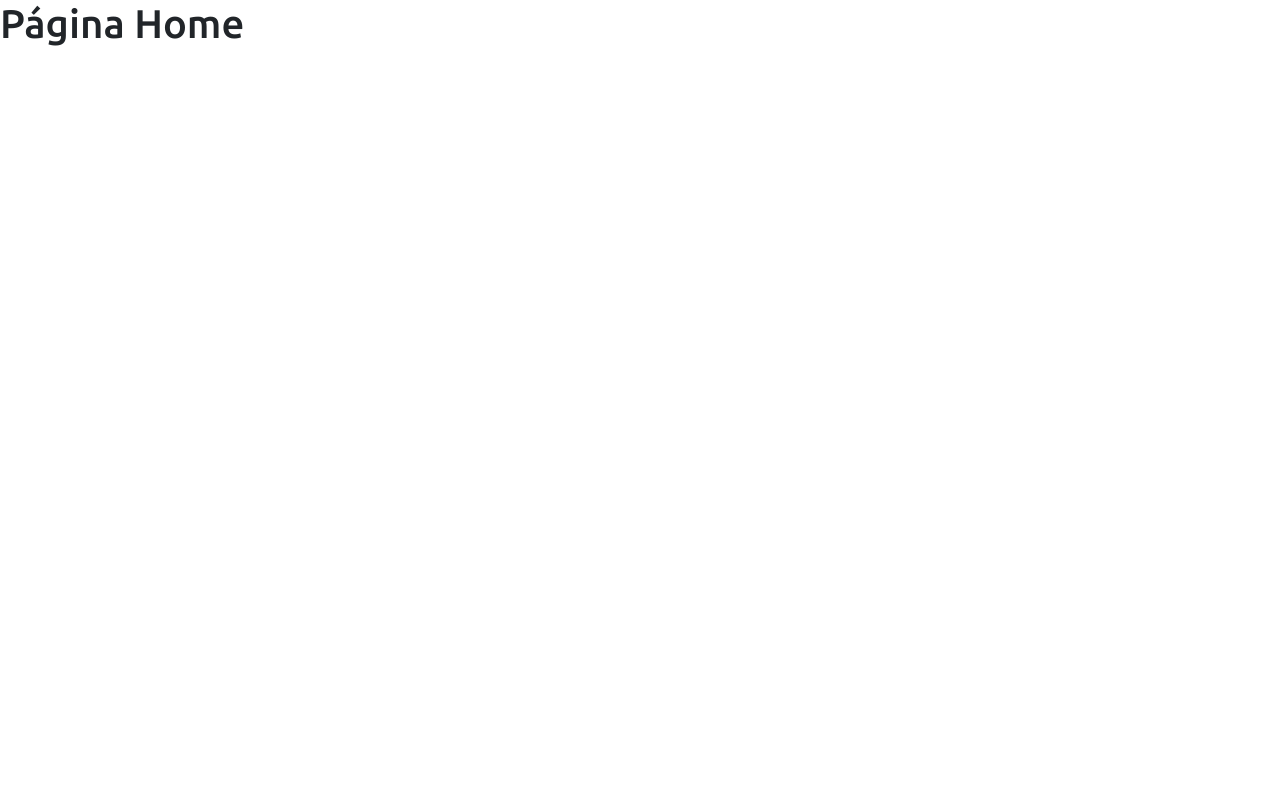
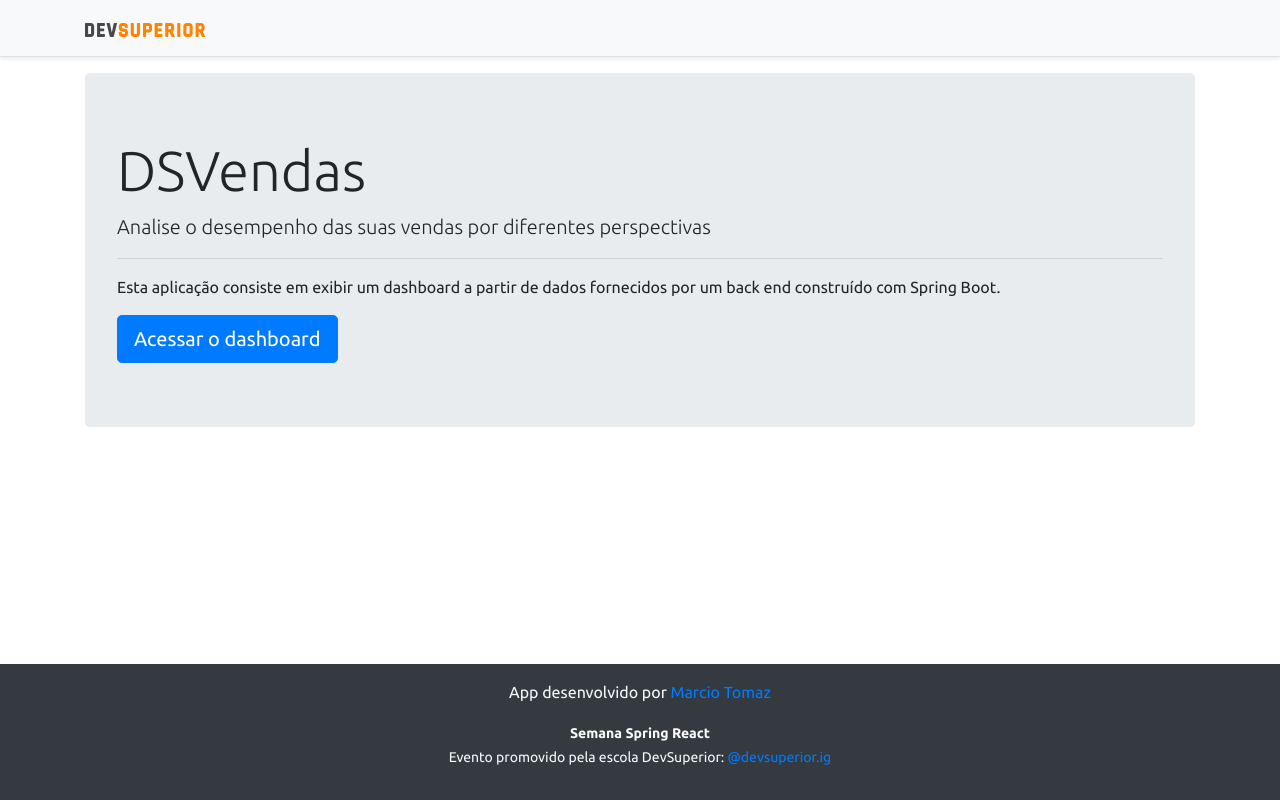
Before and after one commit to MarcioTomaz/Projeto-sds3, a React (Create React App) app in the folder frontend/: page / in a window 1280 px wide. Built offline with nearby package versions, Linux system fonts and the light colour scheme.

Commit message:
First request

```diff
--- a/frontend/package.json
+++ b/frontend/package.json
@@ -13,6 +13,7 @@
     "@types/react": "^17.0.0",
     "@types/react-dom": "^17.0.0",
     "apexcharts": "^3.18.0",
+    "axios": "^0.21.1",
     "boostrap": "^2.0.0",
     "bootstrap": "^4.6.0",
     "jquery": "1.9.1",
--- a/frontend/src/components/DonutChart/index.tsx
+++ b/frontend/src/components/DonutChart/index.tsx
@@ -1,12 +1,36 @@
 
+import axios from 'axios';
 import Chart from 'react-apexcharts';
+import { SaleSum } from 'types/sale';
+import { BASE_URL } from 'utils/requests';
+
+type ChartData = {
+  labels: string[];
+  series: number[];
+}
 
 const DonutChart = () => {
 
-  const mockData = {
-    series: [477138, 499928, 444867, 220426, 473088],
-    labels: ['Anakin', 'Barry Allen', 'Kal-El', 'Logan', 'Padmé']
-  }
+  //FORMA ERRADA
+  let chartData: ChartData = { labels: [], series: [] };
+
+  //const mockData = {
+  //   series: [477138, 499928, 444867, 220426, 473088],
+  //  labels: ['Anakin', 'Barry Allen', 'Kal-El', 'Logan', 'Padmé']
+  // }
+
+  //FORMA ERRADA
+  axios.get(`${BASE_URL}/sales/amount-by-seller`)
+    .then(response => {
+
+      const data = response.data as SaleSum[];
+      const myLabels = data.map(x => x.sellerName);
+      const mySeries = data.map(x => x.sum);
+
+      chartData = { labels: myLabels, series: mySeries };
+
+      console.log(chartData);
+    });
 
   const options = {
     legend: {
@@ -16,8 +40,8 @@
 
   return (
     <Chart
-      options={{ ...options, labels: mockData.labels }}
-      series={mockData.series}
+      options={{ ...options, labels: chartData.labels }}
+      series={chartData.series}
       type="donut"
       height="280"
     />
--- a/frontend/src/components/NavBar/index.tsx
+++ b/frontend/src/components/NavBar/index.tsx
@@ -1,11 +1,14 @@
 import ImgDsDark from 'assets/img/ds_dark.svg';
+import { Link } from 'react-router-dom';
 
 const NavBar = () => {
   return (
-    <div className="d-flex flex-column flex-md-row align-items-center p-3 px-md-4 mb-3 bg-light border-bottom shadow-sm">
+    <div className="d-flex flex-column flex-md-row align-items-center p-3 px-md-4 mb-3  bg-light border-bottom shadow-sm">
       <div className="container">
         <nav className="my-2 my-md-0 mr-md-3">
-          <img src={ImgDsDark} alt="DevSuperior" width="120" />
+          <Link to="/">
+            <img src={ImgDsDark} alt="DevSuperior" width="120" />
+          </Link>
         </nav>
       </div>
     </div>
--- a/frontend/src/pages/Home/index.tsx
+++ b/frontend/src/pages/Home/index.tsx
@@ -1,9 +1,24 @@
+import Footer from "components/Footer";
+import NavBar from "components/NavBar";
+import { Link } from "react-router-dom";
 
 const Home = () => {
   return (
-    <div >
-      <h1>Página Home</h1>
-    </div>
+
+    <>
+      <NavBar />
+      <div className="container">
+        <div className="jumbotron">
+          <h1 className="display-4">DSVendas</h1>
+          <p className="lead">Analise o desempenho das suas vendas por diferentes perspectivas</p>
+          <hr />
+          <p>Esta aplicação consiste em exibir um dashboard a partir de dados fornecidos por um back end construído com Spring Boot.</p>
+
+          <Link className="btn btn-primary btn-lg" to="/dashboard" >Acessar o dashboard</Link>
+        </div>
+      </div>
+      <Footer />
+    </ >
   );
 }
 
--- /dev/null
+++ b/frontend/src/types/sale.ts
@@ -0,0 +1,4 @@
+export type SaleSum = {
+  sellerName : string;
+  sum        : number;
+}
--- /dev/null
+++ b/frontend/src/utils/requests.ts
@@ -0,0 +1,2 @@
+
+export const BASE_URL = "http://localhost:8080";
```
Also changed, not shown: 1 other file (tests, documents, lock files or other folders).
